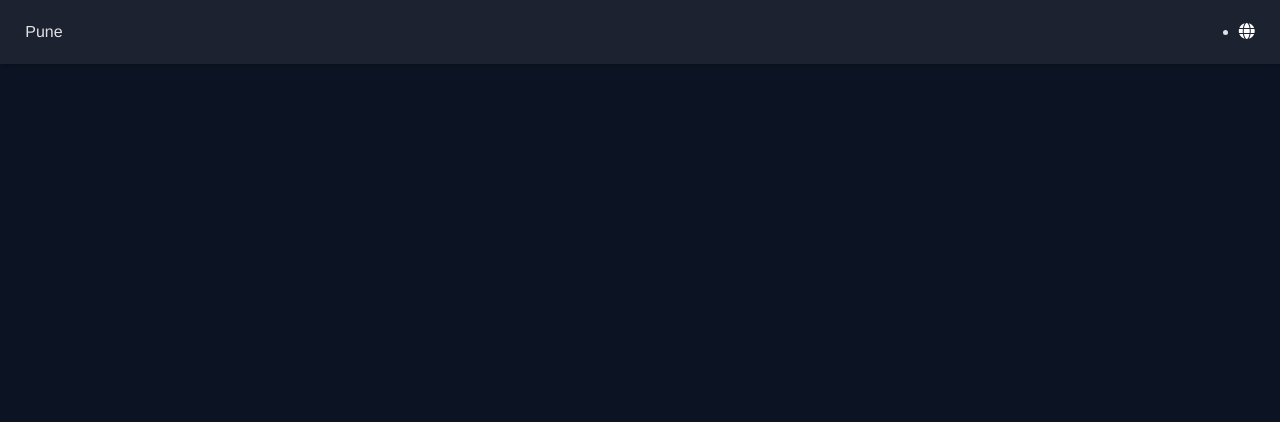
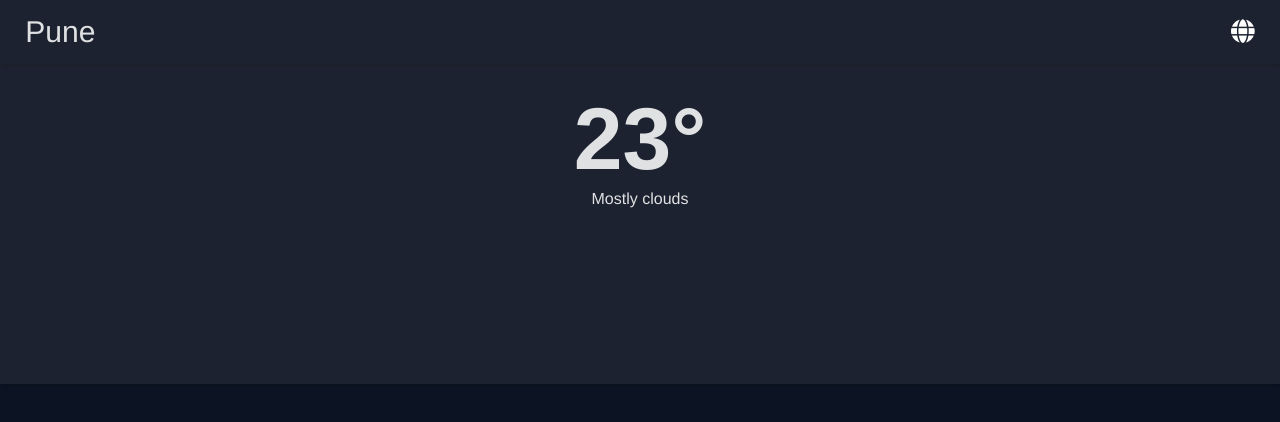
Before and after one commit to prathameshrp/TOP-weather-app, a website built with webpack: page src/template.html in a window 1280 px wide. Built offline with nearby package versions, Linux system fonts and the light colour scheme.

Commit message:
Add weather board styling

```diff
--- a/src/style.css
+++ b/src/style.css
@@ -47,3 +47,39 @@ body
     padding: calc(0.5rem + var(--resizer));
     box-shadow: 2px 2px 3px rgba(0, 0, 0, 0.158);
 }
+#main-header .city
+{
+    font-size: calc(0.8rem + var(--resizer));
+    font-weight: 400;
+}
+#main-header .menu
+{
+    display: flex;
+    list-style-type: none;
+    gap: 0.5em;
+    font-size: calc(0.4rem + var(--resizer));
+}
+
+#weather-board
+{
+    height: clamp(320px, 30vh, 440px);
+    width: 100vw;
+    background-color: rgba(250, 235, 215, 0.068);
+    display: flex;
+    flex-direction: column;
+    justify-content: space-between;
+    align-items: center;
+    padding: calc(0.5rem + var(--resizer));
+    box-shadow: 2px 2px 3px rgba(0, 0, 0, 0.158);
+}
+#weather-board .temp-info
+{
+    display: flex;
+    flex-direction: column;
+    align-items: center;
+}
+.temp-info .temp
+{
+    font-size: calc(4.4rem + var(--resizer));
+    font-weight: 800;
+}
--- a/src/template.html
+++ b/src/template.html
@@ -19,7 +19,10 @@
      </header>
 
      <main id="weather-board">
-
+        <div class="temp-info">
+          <span class="temp">23&deg;</span>
+          <span class="info">Mostly clouds </span>
+        </div>
      </main>
 
      <section id="weather-forecast">
```
